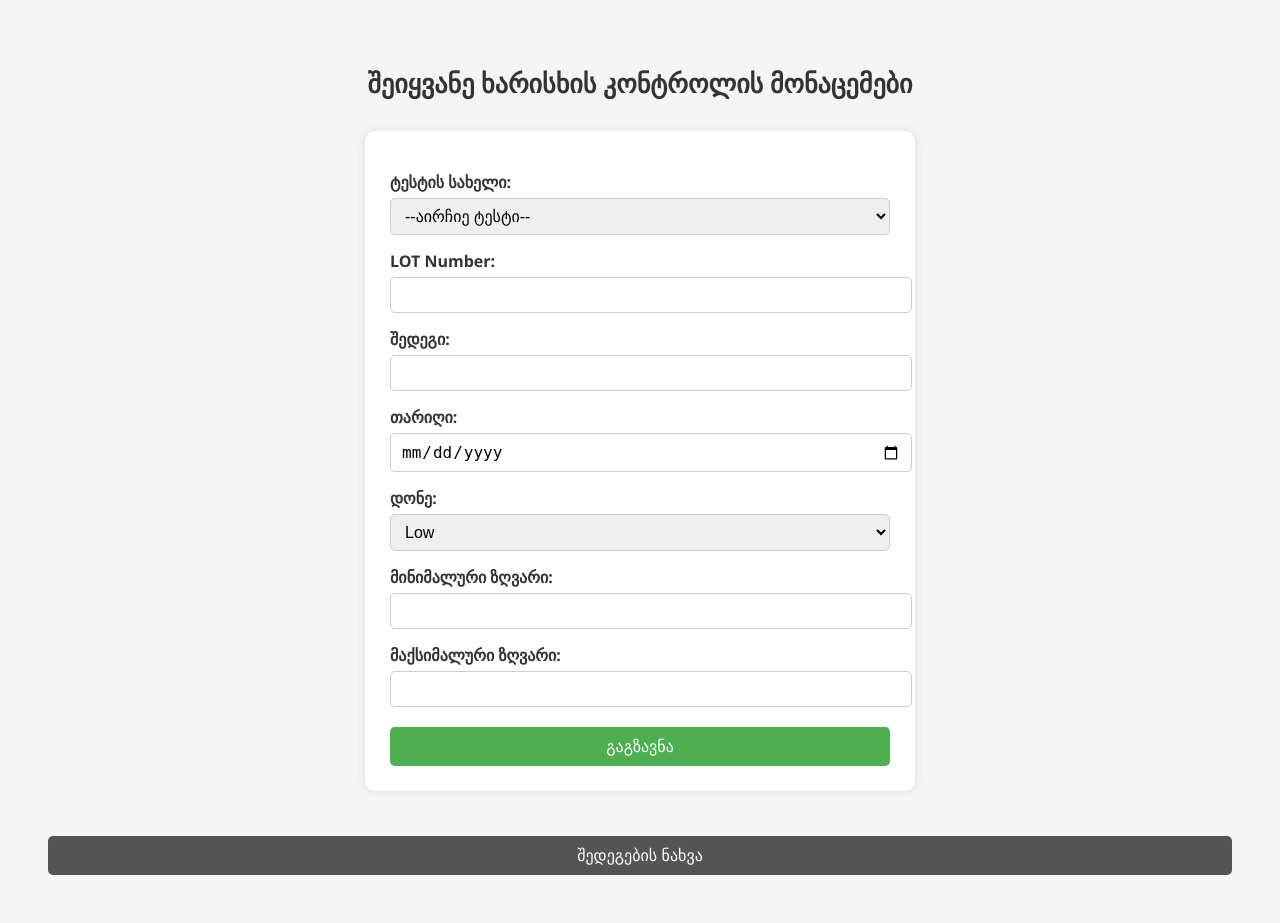
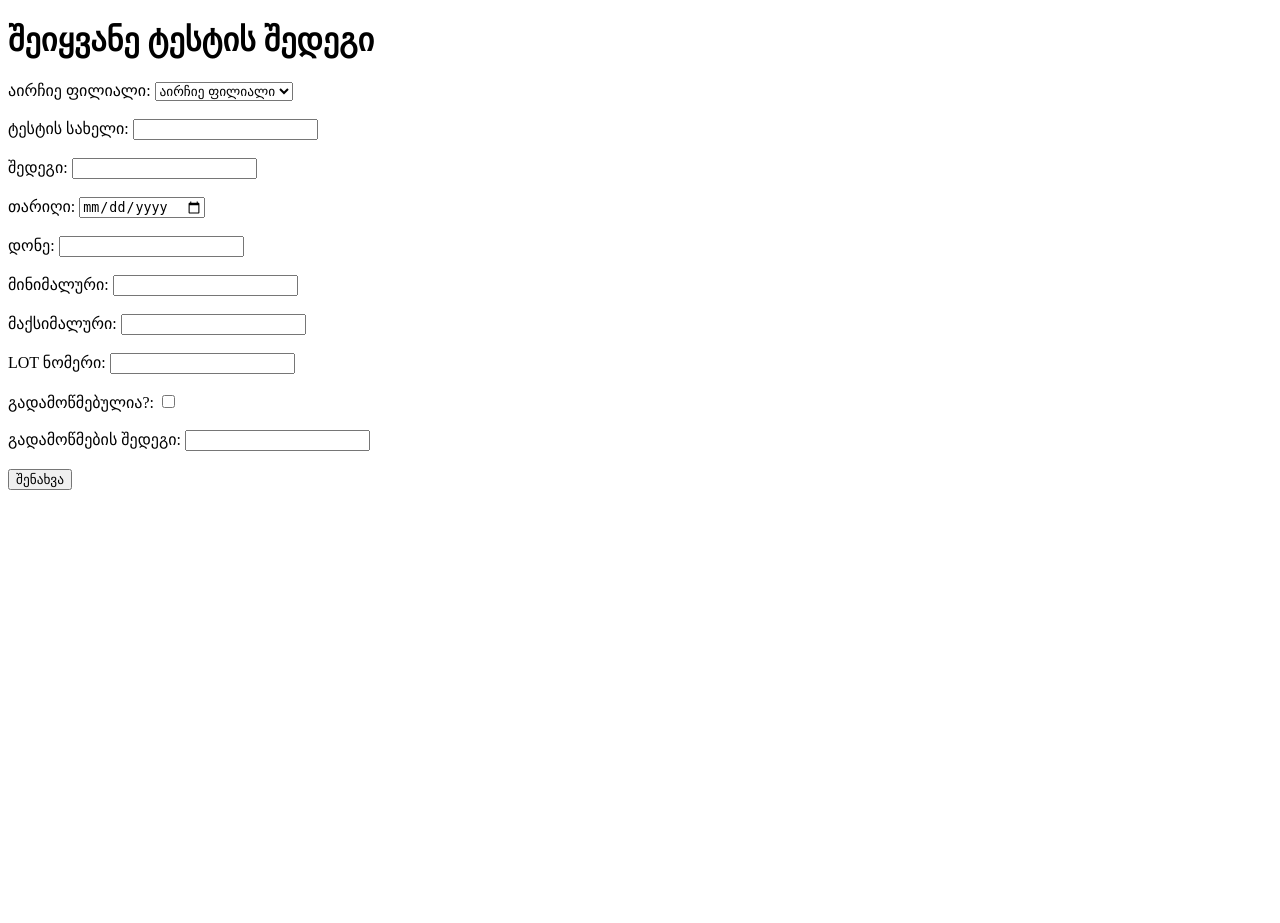
Before and after one commit to Mariammushku/lis-flask, a Flask app: page / in a window 1280 px wide. After the commit the page ends 490 px from the top, so only its background shows below. Run offline with Flask 3, Linux system fonts and the light colour scheme.

Commit message:
Fix Flask name bug

```diff
--- a/app.py
+++ b/app.py
@@ -1,121 +1,57 @@
-from flask import Flask, render_template, request, redirect, url_for
+from flask import Flask, render_template, request, redirect
 from flask_sqlalchemy import SQLAlchemy
 import os
 
 app = Flask(__name__)
-
-# ბაზის მისამართი - Render-ის Environment Variable-დან
-app.config['SQLALCHEMY_DATABASE_URI'] = os.environ.get('DATABASE_URL')
+app.config['SQLALCHEMY_DATABASE_URI'] = 'sqlite:///test_results.db'
 app.config['SQLALCHEMY_TRACK_MODIFICATIONS'] = False
-
 db = SQLAlchemy(app)
 
-# მონაცემთა მოდელი
 class TestResult(db.Model):
-    __tablename__ = 'test_result_v3'  # ცხრილის სახელი სწორად __tablename__
     id = db.Column(db.Integer, primary_key=True)
-    test_name = db.Column(db.String(100))
-    result = db.Column(db.String(100))
-    date = db.Column(db.String(20))
-    level = db.Column(db.String(20))
-    min = db.Column(db.String(20))
-    max = db.Column(db.String(20))
-    lot_number = db.Column(db.String(50))
+    test_name = db.Column(db.String(100), nullable=False)
+    result = db.Column(db.String(100), nullable=False)
+    date = db.Column(db.String(100), nullable=False)
+    level = db.Column(db.String(50), nullable=False)
+    min = db.Column(db.Float, nullable=False)
+    max = db.Column(db.Float, nullable=False)
+    lot_number = db.Column(db.String(100), nullable=True)
+    recalibrated = db.Column(db.Boolean, nullable=True)
+    retest_result = db.Column(db.String(100), nullable=True)
+    branch = db.Column(db.String(50), nullable=False)  # ➡️ ახალი ველი
 
-# მთავარი გვერდი - ფორმა
+with app.app_context():
+    db.create_all()
+
 @app.route('/', methods=['GET', 'POST'])
-def home():
+def index():
     if request.method == 'POST':
-        test_name = request.form['test_name']
-        lot_number = request.form['lot_number']
-        result = request.form['result']
-        date = request.form['date']
-        level = request.form['level']
-        min_value = request.form['min']
-        max_value = request.form['max']
-
-        if not all([test_name, lot_number, result, date, level, min_value, max_value]):
-            return "<h3 style='color:red;'>გთხოვ შეავსო ყველა ველი!</h3><a href='/'><button>დაბრუნება</button></a>"
-
-        new_result = TestResult(
-            test_name=test_name,
-            lot_number=lot_number,
-            result=result,
-            date=date,
-            level=level,
-            min=min_value,
-            max=max_value
+        recalibrated = request.form.get('recalibrated') == 'on'
+        test_result = TestResult(
+            test_name=request.form['test_name'],
+            result=request.form['result'],
+            date=request.form['date'],
+            level=request.form['level'],
+            min=request.form['min'],
+            max=request.form['max'],
+            lot_number=request.form['lot_number'],
+            recalibrated=recalibrated,
+            retest_result=request.form['retest_result'],
+            branch=request.form['branch']  # ➡️ ფილიალი
         )
-        db.session.add(new_result)
+        db.session.add(test_result)
         db.session.commit()
-
-        return f"""
-        <!DOCTYPE html>
-        <html lang="ka">
-        <head>
-            <meta charset="UTF-8">
-            <title>შენახვა წარმატებულია</title>
-            <style>
-                body {{
-                    font-family: "Segoe UI", sans-serif;
-                    background-color: #f4f4f4;
-                    display: flex;
-                    flex-direction: column;
-                    align-items: center;
-                    justify-content: center;
-                    height: 100vh;
-                    margin: 0;
-                }}
-                .box {{
-                    background-color: white;
-                    padding: 30px 40px;
-                    border-radius: 12px;
-                    box-shadow: 0 0 15px rgba(0, 0, 0, 0.1);
-                    text-align: center;
-                }}
-                h2 {{
-                    color: #4CAF50;
-                    margin-bottom: 25px;
-                }}
-                button {{
-                    background-color: #4CAF50;
-                    color: white;
-                    border: none;
-                    padding: 12px 25px;
-                    font-size: 16px;
-                    border-radius: 5px;
-                    cursor: pointer;
-                }}
-                button:hover {{
-                    background-color: #45a049;
-                }}
-            </style>
-        </head>
-        <body>
-            <div class="box">
-                <h2>ტესტი '<span style="color:#333;">{test_name}</span>' წარმატებით შენახულია!</h2>
-                <a href="/"><button>მთავარ გვერდზე დაბრუნება</button></a>
-            </div>
-        </body>
-        </html>
-        """
-
+        return redirect('/results')
     return render_template('form.html')
 
-# შედეგების გვერდი
 @app.route('/results')
 def results():
-    all_results = TestResult.query.all()
-    return render_template('results.html', results=all_results)
-@app.route('/delete/<int:result_id>', methods=['GET', 'POST'])
-def delete_result(result_id):
-    result = TestResult.query.get_or_404(result_id)
-    db.session.delete(result)
-    db.session.commit()
-    return redirect(url_for('results'))
+    branch_filter = request.args.get('branch_filter')
+    if branch_filter:
+        test_results = TestResult.query.filter_by(branch=branch_filter).all()
+    else:
+        test_results = TestResult.query.all()
+    return render_template('results.html', test_results=test_results)
 
-# ბაზის შექმნა
-if __name__ == '__main__':  # ← ← ← ← ← აქ იყო შეცდომა
-    with app.app_context():
-        db.create_all()
-    app.run(debug=True, host='0.0.0.0')
+if __name__ == '__main__':
+    app.run(debug=True)
--- a/templates/form.html
+++ b/templates/form.html
@@ -2,131 +2,49 @@
 <html lang="ka">
 <head>
     <meta charset="UTF-8">
-    <title>შეიყვანე შედეგი</title>
-    <style>
-        body {
-            font-family: "Segoe UI", sans-serif;
-            background-color: #f5f5f5;
-            padding: 40px;
-            color: #333;
-        }
-
-        h1 {
-            text-align: center;
-            margin-bottom: 30px;
-            font-size: 26px;
-        }
-
-        form {
-            max-width: 500px;
-            margin: 0 auto;
-            background-color: white;
-            padding: 25px;
-            border-radius: 10px;
-            box-shadow: 0 0 10px rgba(0, 0, 0, 0.1);
-        }
-
-        label {
-            display: block;
-            margin-top: 15px;
-            margin-bottom: 5px;
-            font-weight: bold;
-        }
-
-        input[type="text"],
-        input[type="date"],
-        select {
-            width: 100%;
-            padding: 8px 10px;
-            font-size: 16px;
-            border: 1px solid #ccc;
-            border-radius: 5px;
-        }
-
-        button {
-            margin-top: 20px;
-            width: 100%;
-            padding: 10px;
-            background-color: #4CAF50;
-            color: white;
-            border: none;
-            font-size: 16px;
-            border-radius: 5px;
-            cursor: pointer;
-        }
-
-        button:hover {
-            background-color: #45a049;
-        }
-
-        .link-container {
-            text-align: center;
-            margin-top: 25px;
-        }
-
-        .link-container a button {
-            background-color: #555;
-        }
-
-        .link-container a button:hover {
-            background-color: #333;
-        }
-    </style>
+    <title>შედეგების შეყვანა</title>
 </head>
 <body>
-    <h1>შეიყვანე ხარისხის კონტროლის მონაცემები</h1>
+    <h1>შეიყვანე ტესტის შედეგი</h1>
+    <form method="POST">
 
-    <form method="POST">
-        <label>ტესტის სახელი:</label>
-        <select name="test_name" required>
-            <option value="">--აირჩიე ტესტი--</option>
-            <option>ალანინამინოტრანსფერაზა ALT/ GPT</option>
-            <option>ასპარტატამინოტრანსფერაზა AST/ GOT</option>
-            <option>გამაგლუტამილტრანსფერაზა GGT</option>
-            <option>საერთო ცილა PTO</option>
-            <option>ალბუმინი ALB</option>
-            <option>გლუკოზა GLU</option>
-            <option>ქოლესტერინი CHO</option>
-            <option>ტრიგლიცერიდი TRG</option>
-            <option>მაღალი სიმკვრივის ლპ- ქოლესტერინი HDL</option>
-            <option>ლიპაზა LIP</option>
-            <option>ფოსფორი PHO</option>
-            <option>რკინა FE</option>
-            <option>კალციუმი Ca</option>
-            <option>რევმატოიდული ფაქტორი RF</option>
-            <option>ტუტე ფოსფატაზა ALK</option>
-            <option>მაგნიუმი Mg</option>
+        <label for="branch">აირჩიე ფილიალი:</label>
+        <select name="branch" required>
+            <option value="">აირჩიე ფილიალი</option>
+            <option value="თბილისი">თბილისი</option>
+            <option value="ქუთაისი">ქუთაისი</option>
+            <option value="ზუგდიდი">ზუგდიდი</option>
         </select>
+        <br><br>
 
-        <label>LOT Number:</label>
-        <input type="text" name="lot_number" required>
+        <label for="test_name">ტესტის სახელი:</label>
+        <input type="text" name="test_name" required><br><br>
 
-        <label>შედეგი:</label>
-        <input type="text" name="result" required>
+        <label for="result">შედეგი:</label>
+        <input type="text" name="result" required><br><br>
 
-        <label>თარიღი:</label>
-        <input type="date" name="date" required>
+        <label for="date">თარიღი:</label>
+        <input type="date" name="date" required><br><br>
 
-        <label>დონე:</label>
-        <select name="level">
-            <option value="Low">Low</option>
-            <option value="Normal">Normal</option>
-            <option value="High">High</option>
-        </select>
+        <label for="level">დონე:</label>
+        <input type="text" name="level" required><br><br>
 
-        <label>მინიმალური ზღვარი:</label>
-        <input type="text" name="min">
+        <label for="min">მინიმალური:</label>
+        <input type="number" step="any" name="min" required><br><br>
 
-        <label>მაქსიმალური ზღვარი:</label>
-        <input type="text" name="max">
+        <label for="max">მაქსიმალური:</label>
+        <input type="number" step="any" name="max" required><br><br>
 
-        <button type="submit">გაგზავნა</button>
+        <label for="lot_number">LOT ნომერი:</label>
+        <input type="text" name="lot_number"><br><br>
+
+        <label for="recalibrated">გადამოწმებულია?:</label>
+        <input type="checkbox" name="recalibrated"><br><br>
+
+        <label for="retest_result">გადამოწმების შედეგი:</label>
+        <input type="text" name="retest_result"><br><br>
+
+        <button type="submit">შენახვა</button>
     </form>
-
-    <div class="link-container">
-        <a href="{{ url_for('results') }}">
-            <button type="button">შედეგების ნახვა</button>
-        </a>
-    </div>
 </body>
 </html>
```
Also changed, not shown: templates/results.html (+24 -96 lines).
